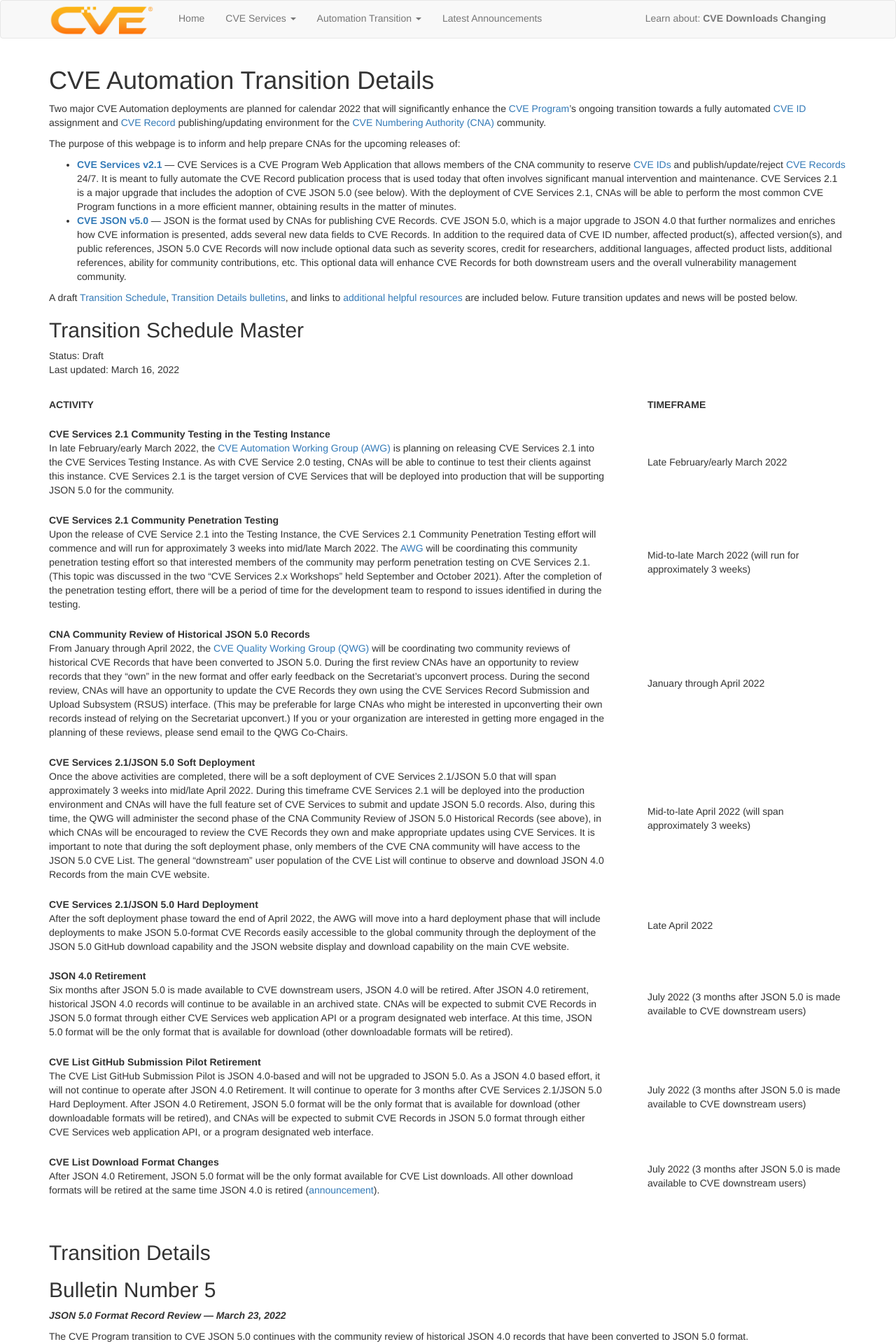
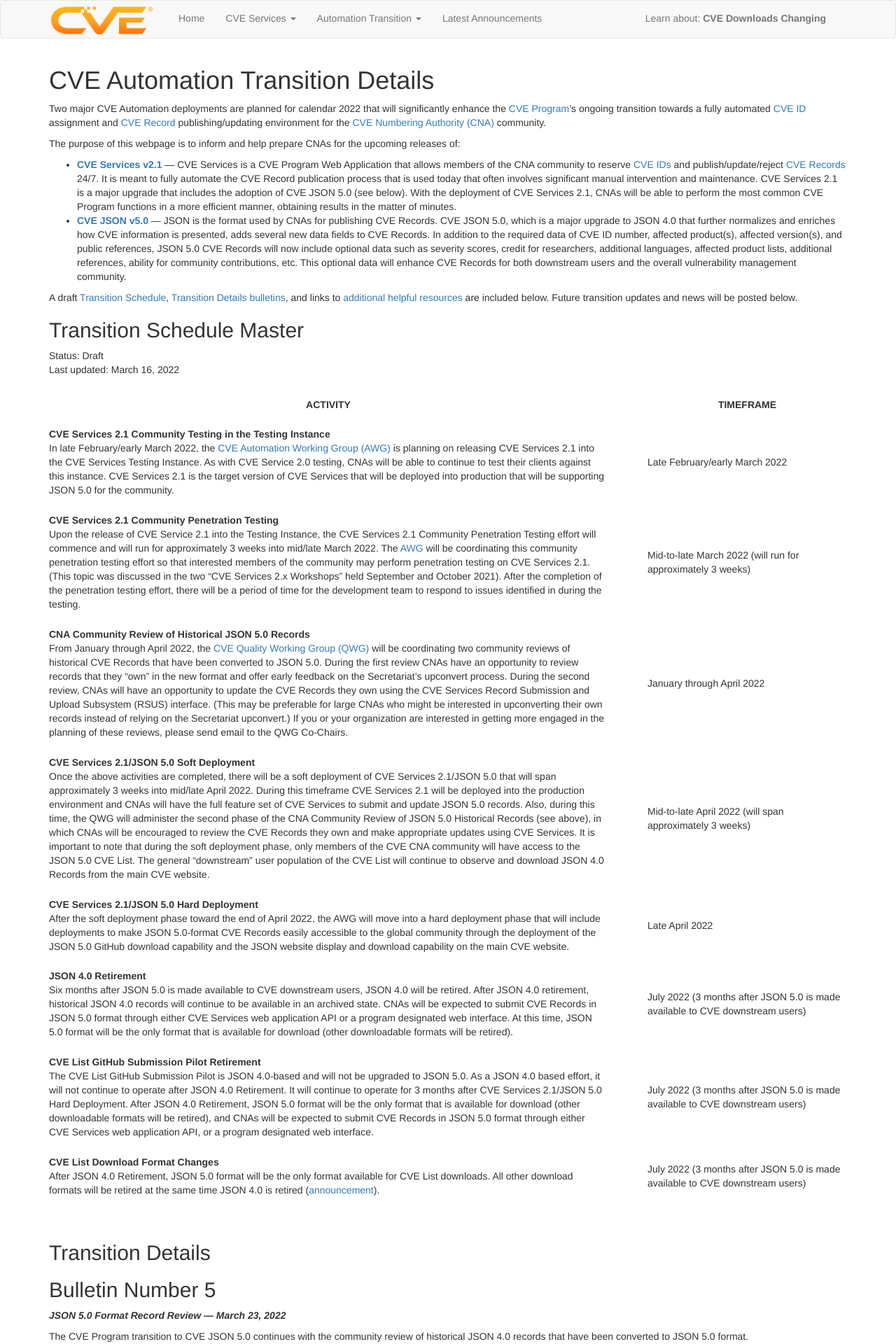
Before and after one commit to CVEProject/cveproject.github.io, a Jekyll site: the page built from automation-transition.md, in a window 1280 px wide. Shown: the top 1920 px of the page at 70% size. Built offline with Jekyll 4.4.1, drawn with Linux system fonts in a browser that asks for light colours; nearby versions of some CDN libraries.

Commit message:
Update automation-transition.md

```diff
--- a/automation-transition.md
+++ b/automation-transition.md
@@ -19,9 +19,9 @@ Last updated: March 16, 2022
 <div>
   <table style="padding-left:5%;padding-left:30%;">
     <tr>
-      <th style="width:70%;padding-bottom:2%;float:center;">ACTIVITY</th>
+      <th style="width:70%;padding-bottom:2%;text-align:center;">ACTIVITY</th>
       <th style="width:5%;padding-bottom:2%;"></th>
-      <th style="width:25%;padding-bottom:2%;float:center;">TIMEFRAME</th>
+      <th style="width:25%;padding-bottom:2%;text-align:center;">TIMEFRAME</th>
     </tr>
 
     <tr>
```
